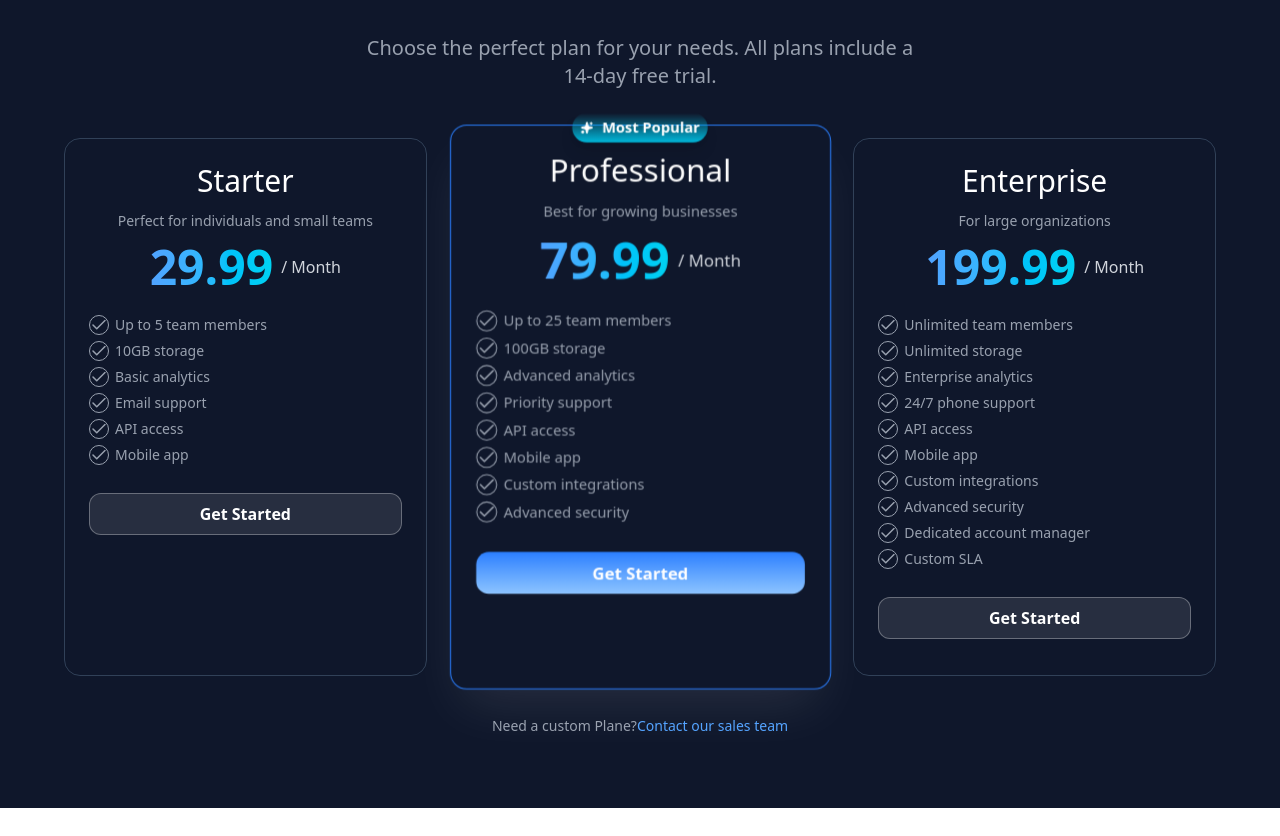
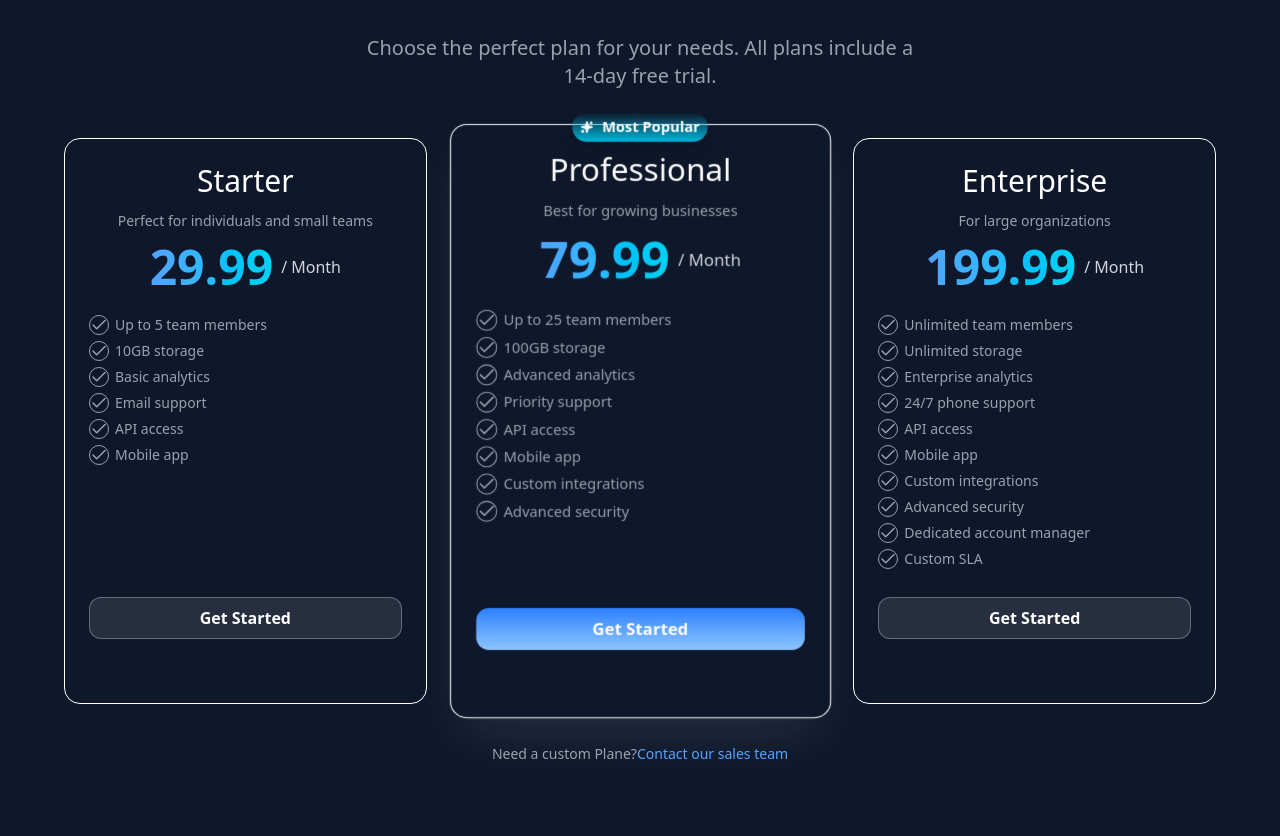
Before and after one commit to ahmedelmansi-tech/react-vite-landing-page, a React (Vite) app: page / in a window 1280 px wide. Shown: the part 2341-3177 px from the top of the page. Before the commit the page ends 3149 px from the top, so only its background shows below. Built offline with nearby package versions, Linux system fonts and the light colour scheme.

Commit message:
added mt auto in btn pricing

```diff
--- a/src/components/Pricing.jsx
+++ b/src/components/Pricing.jsx
@@ -76,12 +76,13 @@ const Pricing = () => {
             return (
               <div
                 key={key}
-                className={`relative bg-slate-900 backdrop-blur-xl border rounded-xl p-6 sm:rounded-2xl flex flex-col ${
+                className={`relative bg-slate-900 backdrop-blur-xl border rounded-xl p-6 sm:rounded-2xl flex flex-col h-full${
                   plan.mostPopular
                     ? "border-blue-500 shadow-2xl shadow-white/10 lg:scale-105"
                     : "border-slate-700 hover:border-slate-600"
                 }`}
               >
+                {/* MOST POPULAR LABEL */}
                 {plan.mostPopular && (
                   <div className="absolute -top-3 left-1/2 transform -translate-x-1/2 z-10">
                     <div className="flex items-center space-x-1.5 sm:space-x-2 text-xs sm:text-sm  font-semibold bg-linear-to-b from-bue-500 to-cyan-500 px-2 py-1 rounded-full shadow-lg">
@@ -123,11 +124,11 @@ const Pricing = () => {
                 </ul>
 
                 <button
-                  className={`group w-full lg:w-auto ${
+                  className={`mt-auto mb-10 group w-full lg:w-auto ${
                     plan.mostPopular
                       ? "bg-linear-to-b from-blue-500 to-blue-300"
                       : "bg-white/10 border border-white/30 hover:border-white/10"
-                  } font-semibold sm:font-base flex items-center  justify-center space-x-1 px-5 py-2 rounded-xl mb-3 trasition-all hover:scale-103 duration-200 slide-in-from-bottom`}
+                  } font-semibold sm:font-base flex items-center  justify-center space-x-1 px-5 py-2 rounded-xl mb-3 trasition-all hover:scale-103 duration-200`}
                 >
                   <span> Get Started</span>
                 </button>
```
